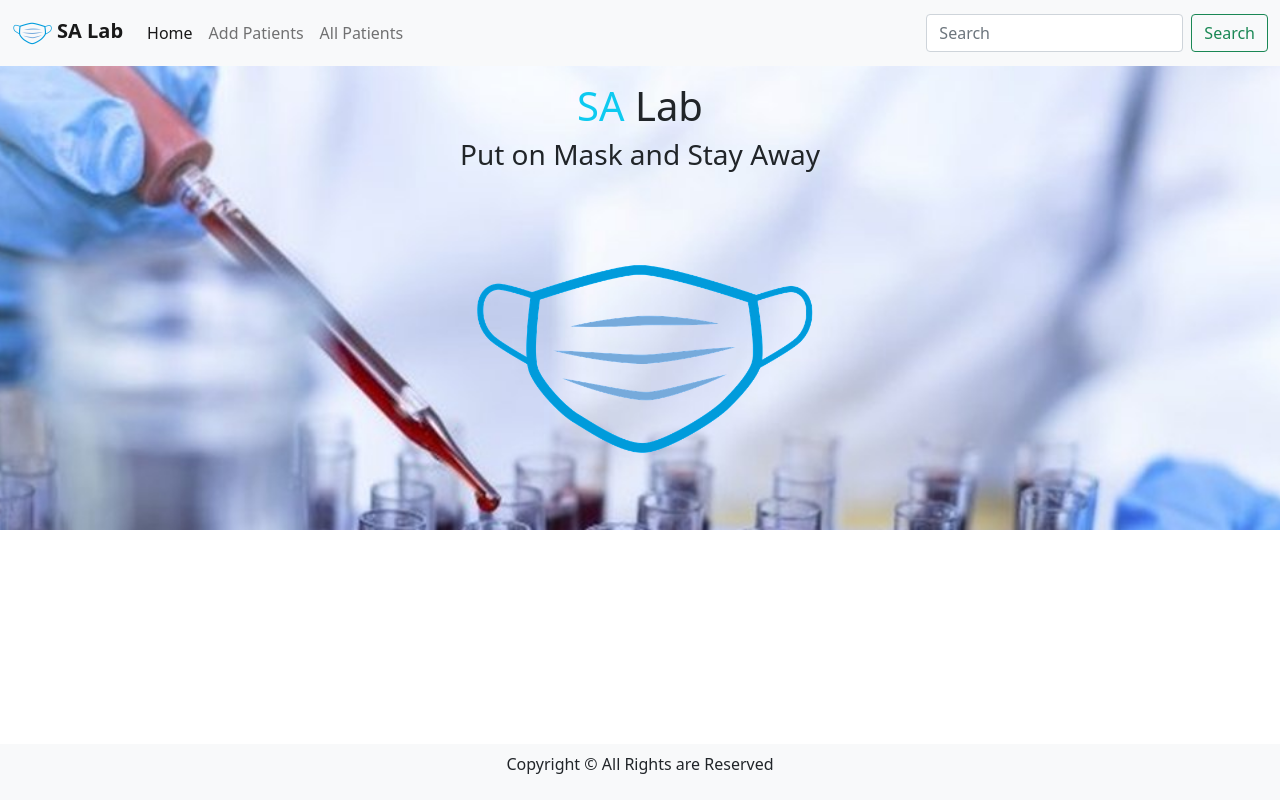
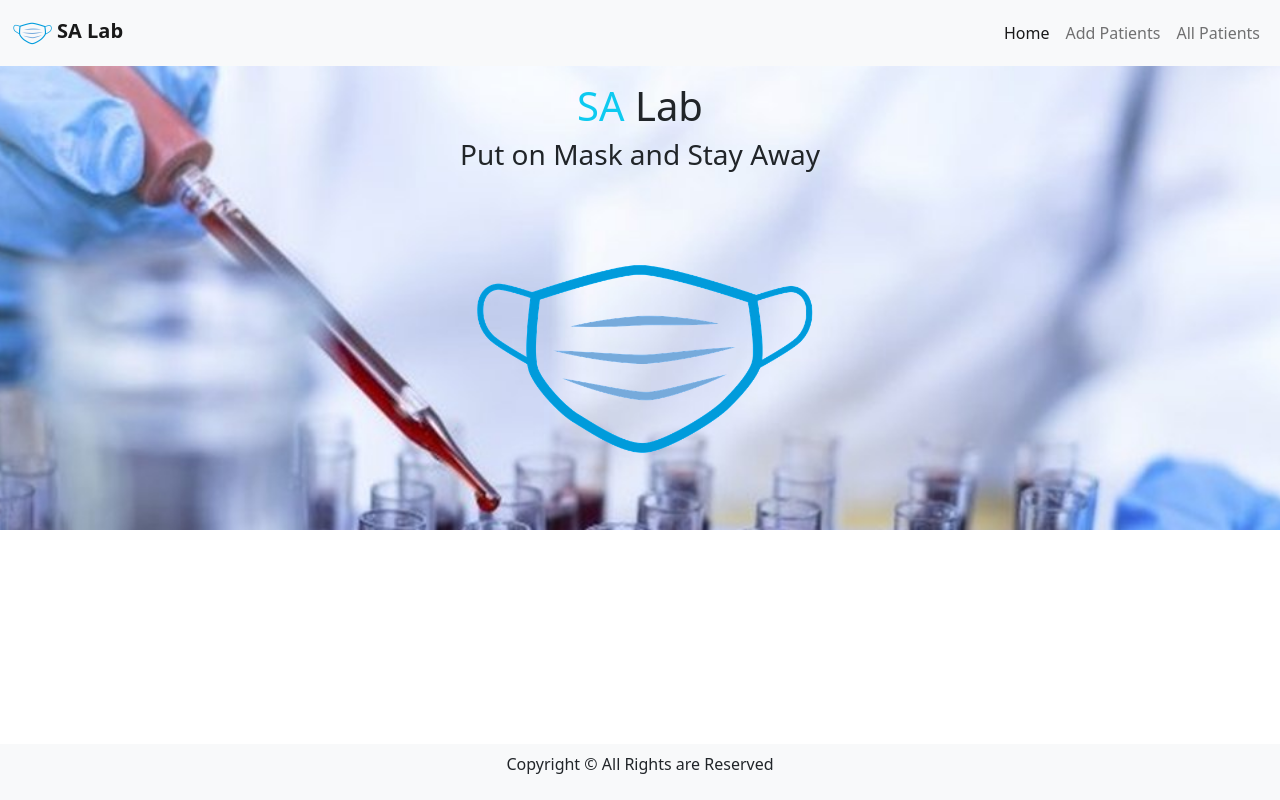
Before and after one commit to Sulman23/react-covid-reports, a React (Create React App) app: page / in a window 1280 px wide. Built offline with nearby package versions, Linux system fonts and the light colour scheme.

Commit message:
navbar working almost done

```diff
--- a/db.json
+++ b/db.json
@@ -86,6 +86,17 @@
       "result": "Postive",
       "address": "Finland",
       "id": 9
+    },
+    {
+      "name": "Mudassar",
+      "email": "mud@email.com",
+      "phone": "03216760614",
+      "age": "35",
+      "gender": "Male",
+      "refer": "Dr Suleman",
+      "result": "Negtive",
+      "address": "Chiniot, Pakistan",
+      "id": 10
     }
   ]
 }
--- a/src/components/common/Navbar.jsx
+++ b/src/components/common/Navbar.jsx
@@ -22,7 +22,7 @@
           <span className="navbar-toggler-icon"></span>
         </button>
         <div className="collapse navbar-collapse" id="navbarSupportedContent">
-          <ul className="navbar-nav me-auto mb-2 mb-lg-0">
+          <ul className="navbar-nav ms-auto mb-2 mb-lg-0">
             <li className="nav-item">
               <NavLink className="nav-link active" aria-current="page" to="/">
                 Home
@@ -39,7 +39,7 @@
               </NavLink>
             </li>
           </ul>
-          <form className="d-flex">
+          {/* <form className="d-flex">
             <input
               className="form-control me-2"
               type="search"
@@ -49,7 +49,7 @@
             <button className="btn btn-outline-success" type="submit">
               Search
             </button>
-          </form>
+          </form> */}
         </div>
       </div>
     </nav>
```
